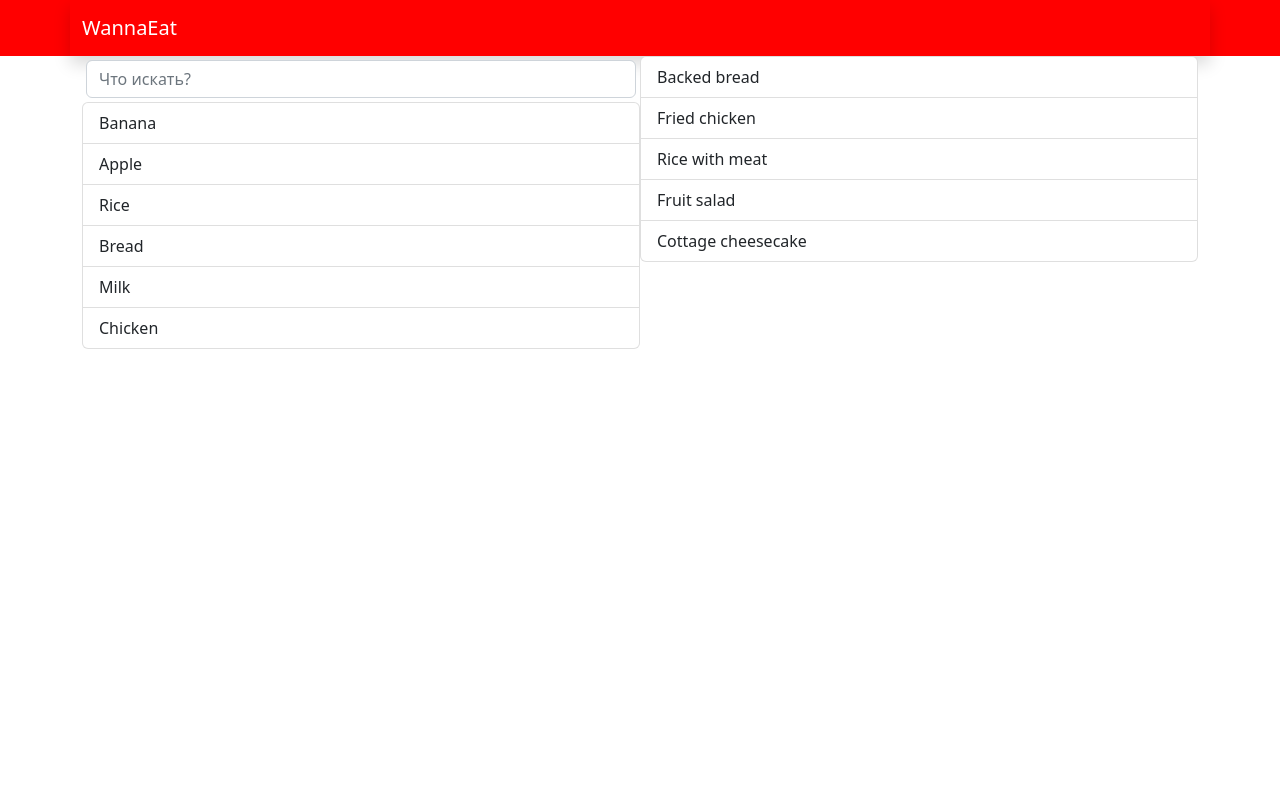
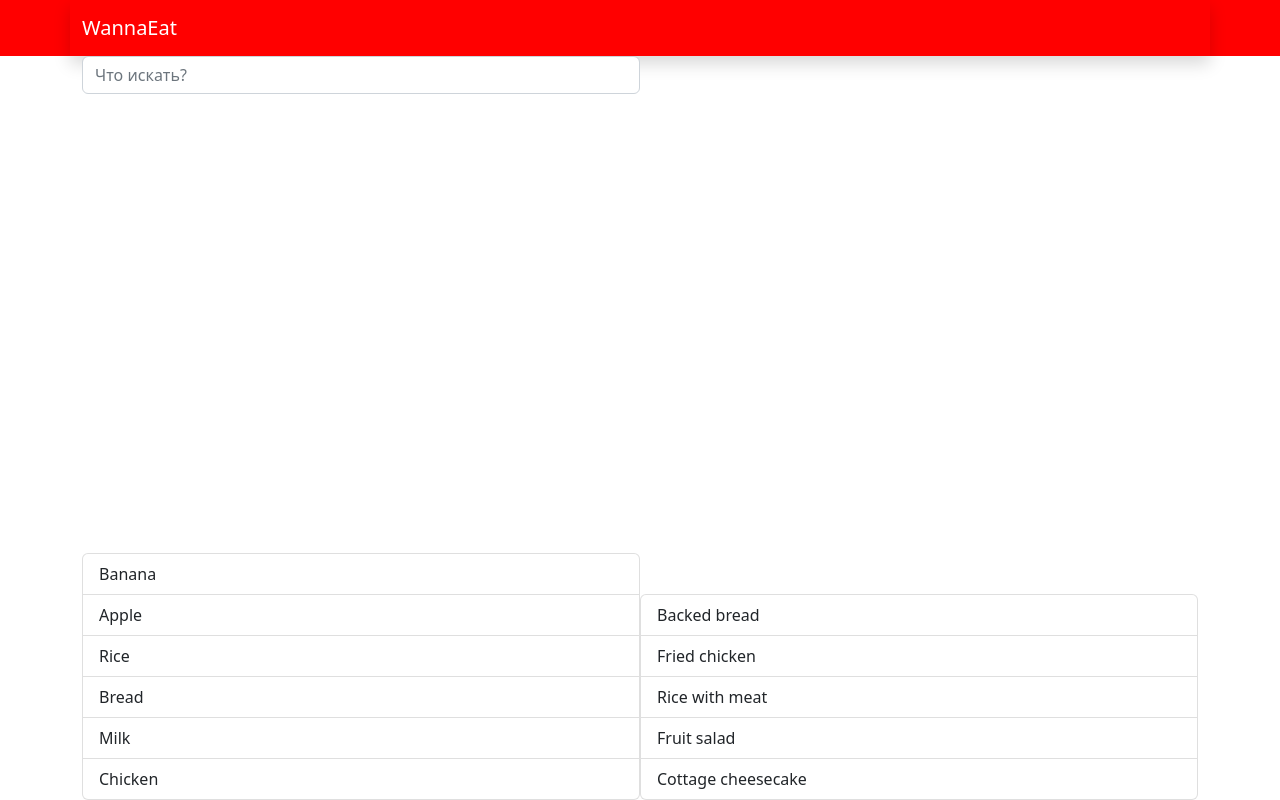
Before and after one commit to ashenBlade/wanna-eat, a React (Create React App) app in the folder src/WannaEat.Web/ClientApp/: page / in a window 1280 px wide. Built offline with nearby package versions, Linux system fonts and the light colour scheme.

Commit message:
add better layout for product page

```diff
--- a/src/WannaEat.Web/ClientApp/src/components/Products.tsx
+++ b/src/WannaEat.Web/ClientApp/src/components/Products.tsx
@@ -4,7 +4,7 @@ import {Dish} from "../entities/dish";
 import {IProductRepository} from "../services/products.repository";
 import {IDishRepository} from "../services/dish.repository";
 import {IFoodService} from "../services/food.service";
-import './Produts.tsx.css';
+import './Products.tsx.css';
 import FoodList from "./FoodList/FoodList";
 
 interface ProductsPageProps {
@@ -36,16 +36,14 @@ const Products: React.FC<ProductsPageProps> = ({productsRepository, dishesReposi
     return (
         <div className={'h-100'}>
             <div className={'double-column h-100'}>
-                <div className={'grounded h-100'}>
-                    <div className={'p-1'}>
-                        <input className={'form-control'} type={'search'} placeholder={'Что искать?'} onChange={searchOnChange} />
+                    <div className={'pb-1'}>
+                        <input className={'form-control'} type={'search'}
+                               placeholder={'Что искать?'}
+                               onChange={searchOnChange}/>
                     </div>
-                    <FoodList foods={products}/>
-                </div>
-                <div>
                     <div></div>
-                    <FoodList foods={dishes}/>
-                </div>
+                <div className={'grounded'}><FoodList foods={products}/></div>
+                    <div className={'grounded'}><FoodList foods={dishes}/></div>
             </div>
         </div>
     );
--- a/src/WannaEat.Web/ClientApp/src/components/Produts.tsx.css
+++ b/src/WannaEat.Web/ClientApp/src/components/Products.tsx.css
@@ -5,5 +5,7 @@
 }
 
 .grounded {
-
+    display: flex;
+    flex-flow: column;
+    justify-content: flex-end;
 }
```
